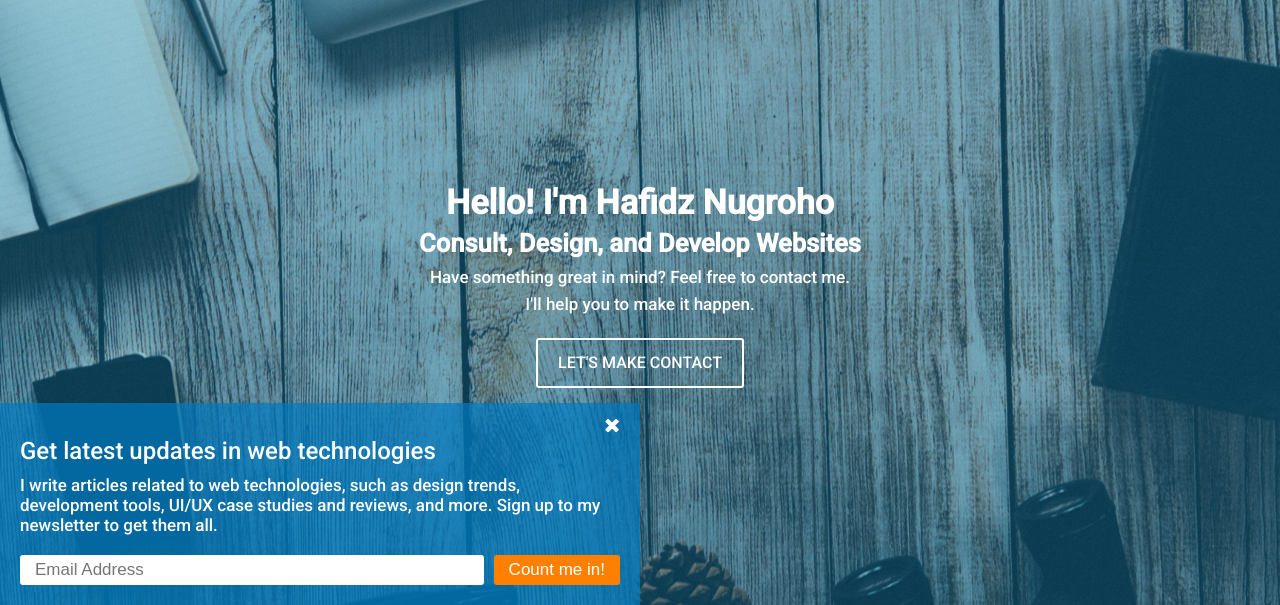
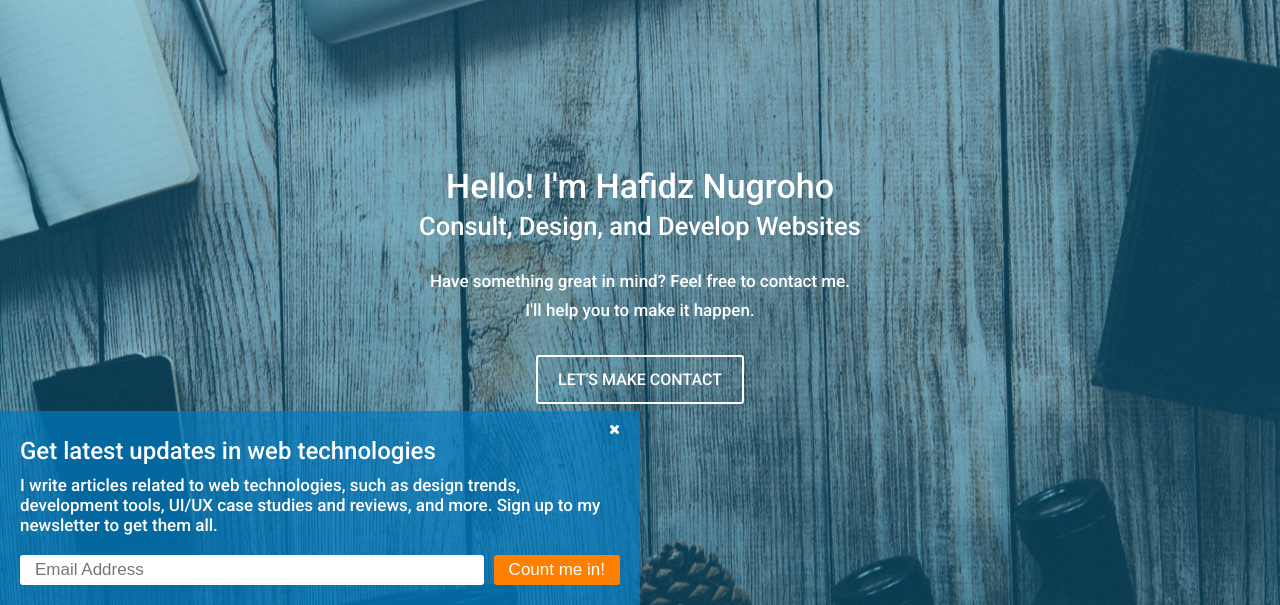
Before and after one commit to HafidzN/Cermati.com-Front-end-Developer-Test, a plain HTML site: page index.html in a window 1280 px wide. Shown: the part 195-800 px from the top of the page. Drawn offline with Linux system fonts and the light colour scheme.

Commit message:
adds readme and fixes something

```diff
--- a/index.html
+++ b/index.html
@@ -17,8 +17,7 @@
       <div class="heroshot">
         <h1>Hello! I'm Hafidz Nugroho</h1>
         <h2>Consult, Design, and Develop Websites</h2>
-        <p>Have something great in mind? Feel free to contact me.</p>
-        <p>I'll help you to make it happen.</p>
+        <p>Have something great in mind? Feel free to contact me.<br> I'll help you to make it happen.</p>
         <a href="#" class="button">Let's Make Contact</a>
         <div class="logo">
           <img src="./assets/y-logo-white.png" alt="">
--- a/js/functions.js
+++ b/js/functions.js
@@ -1,4 +1,4 @@
-const MIN_SCROLLING = 30
+const MIN_SCROLLING = 33.33333
 const TIME = 600000 //ms in 10minutes
 const newsletter = document.querySelector('.newsletter-panel')
 const closeBtn = document.querySelector('#closeBtn')
--- a/styles/style.scss
+++ b/styles/style.scss
@@ -118,15 +118,19 @@ body {
         -webkit-font-smoothing: antialiased;
         h1{
             line-height: 1.2;
-            color: white
+            color: white;
+            font-weight: 500;
         }
         h2 {
-            color: white
+            color: white;
+            font-weight: 500;
         }
         p {
             font-size: 1.7rem;
             max-width: 52rem;
-            color: white
+            color: white;
+            margin: 2rem 0 3rem;
+            line-height: 1.7;
         }
         .button{
             font-size:1.6rem;
@@ -136,7 +140,6 @@ body {
             border:white 2px solid;
             padding:1rem 2rem;
             border-radius:3px;
-            margin-top:2rem;
             font-weight: 550;
             &:hover{
                 background:white;
@@ -176,7 +179,7 @@ body {
     }
     >p {
         text-align: center;
-        margin: 2rem auto
+        margin: 2rem auto 4rem;
     }
     .tiles{
         display: grid;
@@ -196,7 +199,7 @@ body {
                 .logo{
                     i{
                         font-size: 3rem;
-                        color: darkgrey
+                        color: darkgrey;
                     }
                 }
             }
@@ -231,7 +234,7 @@ footer{
     transition: all .3s ease-out;
     transform: translateY(100%);
     .close{
-        font-size: 2rem;
+        font-size: 1.4rem;
         text-align: end;
     }
     h2{
```
Also changed, not shown: styles/style.css, 2 other files.
